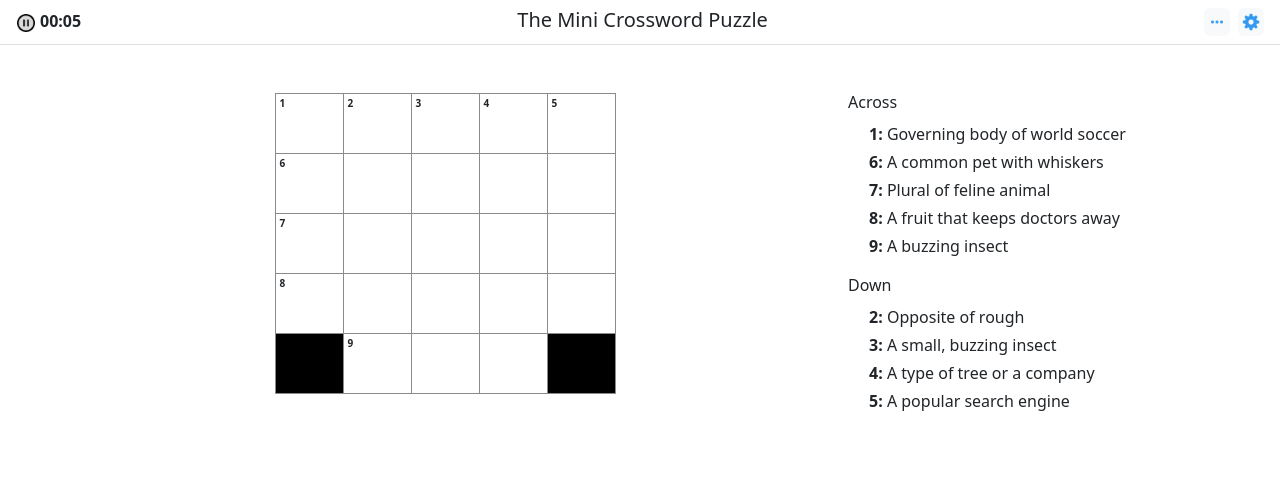
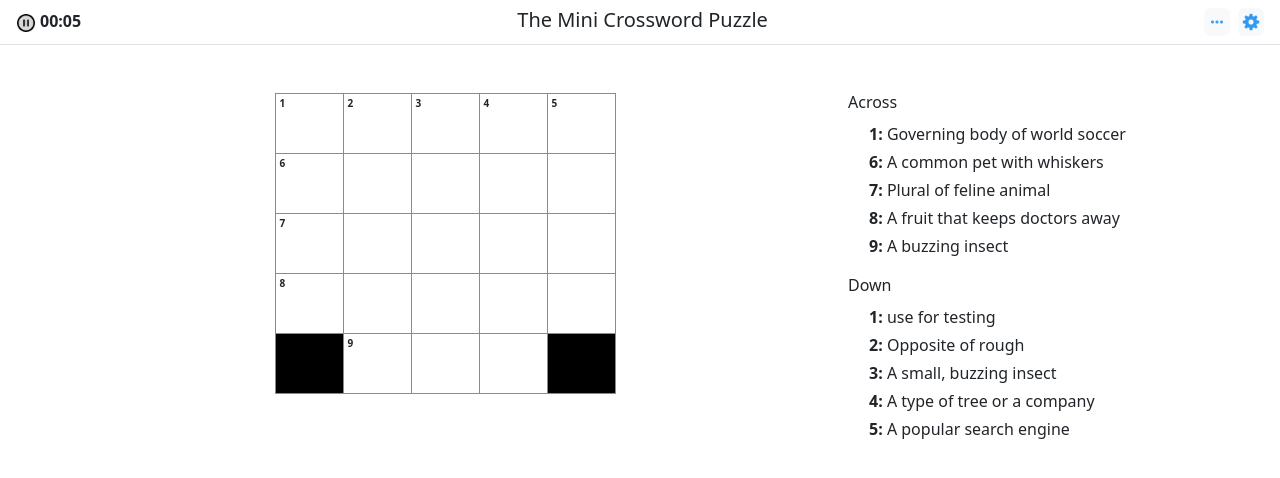
Before and after one commit to rohitbakde24/CamCom-assignment, a React (Vite) app: page / in a window 1280 px wide. Shown: the top 478 px of the page. Built offline with nearby package versions, Linux system fonts and the light colour scheme.

Commit message:
add 1D also

```diff
--- a/src/Components/Puzzel.jsx
+++ b/src/Components/Puzzel.jsx
@@ -32,6 +32,7 @@ const crosswordData = {
       9: { clue: "A buzzing insect", row: 4, col: 1 },
     },
     down: {
+      1: { clue: "use for testing", row: 0, col: 0 },
       2: { clue: "Opposite of rough", row: 0, col: 1 },
       3: { clue: "A small, buzzing insect", row: 0, col: 2 },
       4: { clue: "A type of tree or a company", row: 0, col: 3 },
```
